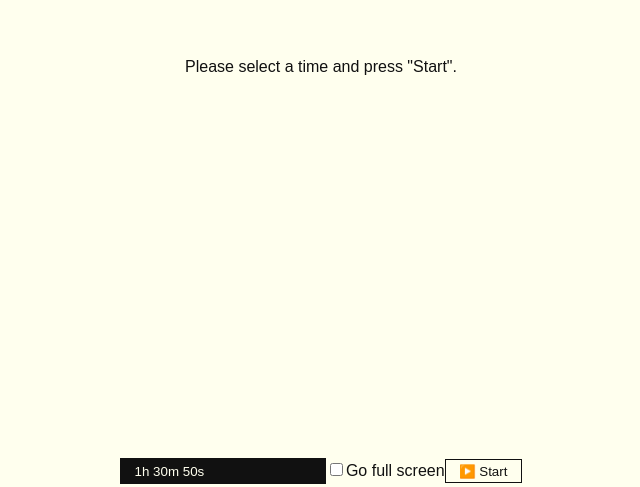
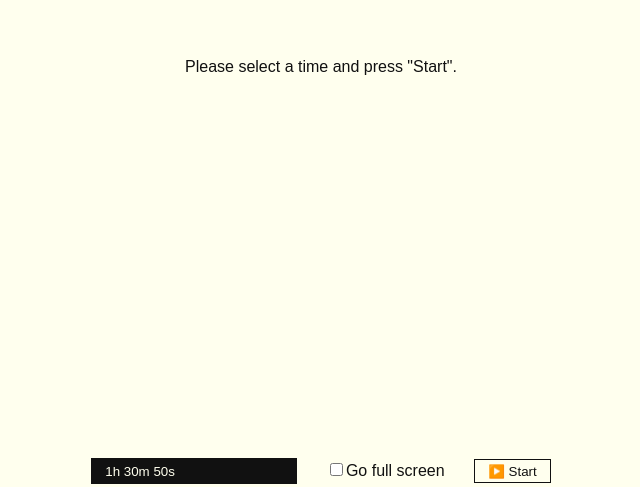
Before and after one commit to camolin3/countdown-tv, an Angular app: page / in a window 1280 px wide. Shown: the part 313-800 px from the top of the page, without its empty margins (319-959 px from the left). Built offline with nearby package versions, Linux system fonts and the light colour scheme.

Commit message:
Enabled fullscreen on checkbox toogle.

```diff
--- a/package.json
+++ b/package.json
@@ -22,6 +22,7 @@
     "@angular/router": "^6.0.3",
     "core-js": "^2.5.4",
     "rxjs": "^6.0.0",
+    "screenfull": "3.3.2",
     "zone.js": "^0.8.26"
   },
   "devDependencies": {
--- a/src/app/app.component.css
+++ b/src/app/app.component.css
@@ -43,6 +43,10 @@
     0 0 20px var(--color);
 }
 
+.controls > * {
+  margin: 0 1em;
+}
+
 .controls > button, .controls > input {
   background-color: var(--background-color);
   border: none;
--- a/src/app/app.component.html
+++ b/src/app/app.component.html
@@ -21,7 +21,7 @@
     </ng-template>
     <ng-template #stopped>
       <input pattern="(\d*h\s*)?(\d*m\s*)?(\d*s\s*)?" [(ngModel)]="timeStr">
-      <label><input type="checkbox" [(ngModel)]="goFullScreen">Go full screen</label>
+      <label><input type="checkbox" (change)="toogleFullScreen($event.target)">Go full screen</label>
       <button (click)="start()">▶️ Start</button>
     </ng-template>
   </aside>
--- a/src/app/app.component.ts
+++ b/src/app/app.component.ts
@@ -1,6 +1,7 @@
 import { Component } from '@angular/core';
 import { BehaviorSubject, never, Observable, Subject, timer } from 'rxjs';
 import { finalize, map, switchMap, takeUntil, takeWhile } from 'rxjs/operators';
+import * as screenfull from 'screenfull';
 
 interface TimeArray {
   hh: string[];
@@ -17,7 +18,6 @@ export class AppComponent {
   counter$: Observable<TimeArray>;
   paused$ = new BehaviorSubject<boolean>(false);
   stop$ = new Subject();
-  goFullScreen = false;
   running = false;
   timeStr = '1h 30m 50s';
 
@@ -34,8 +34,6 @@ export class AppComponent {
         .split('');
     };
     setTimeout(() => this.running = true);
-    /* const el = document.getElementById('countdown');
-    el.mozRequestFullScreen(); */
     let currentNumber = this.time;
     const numbers$ = timer(0, 1000).pipe(
       map(s => currentNumber--),
@@ -58,4 +56,11 @@ export class AppComponent {
     this.paused$.next(!this.paused$.value);
   }
 
+  toogleFullScreen({ checked }) {
+    if (!screenfull.enabled) {
+      return;
+    }
+    return checked ? screenfull.request() : screenfull.exit();
+  }
+
 }
```
Also changed, not shown: 1 other file (tests, documents, lock files or other folders).
